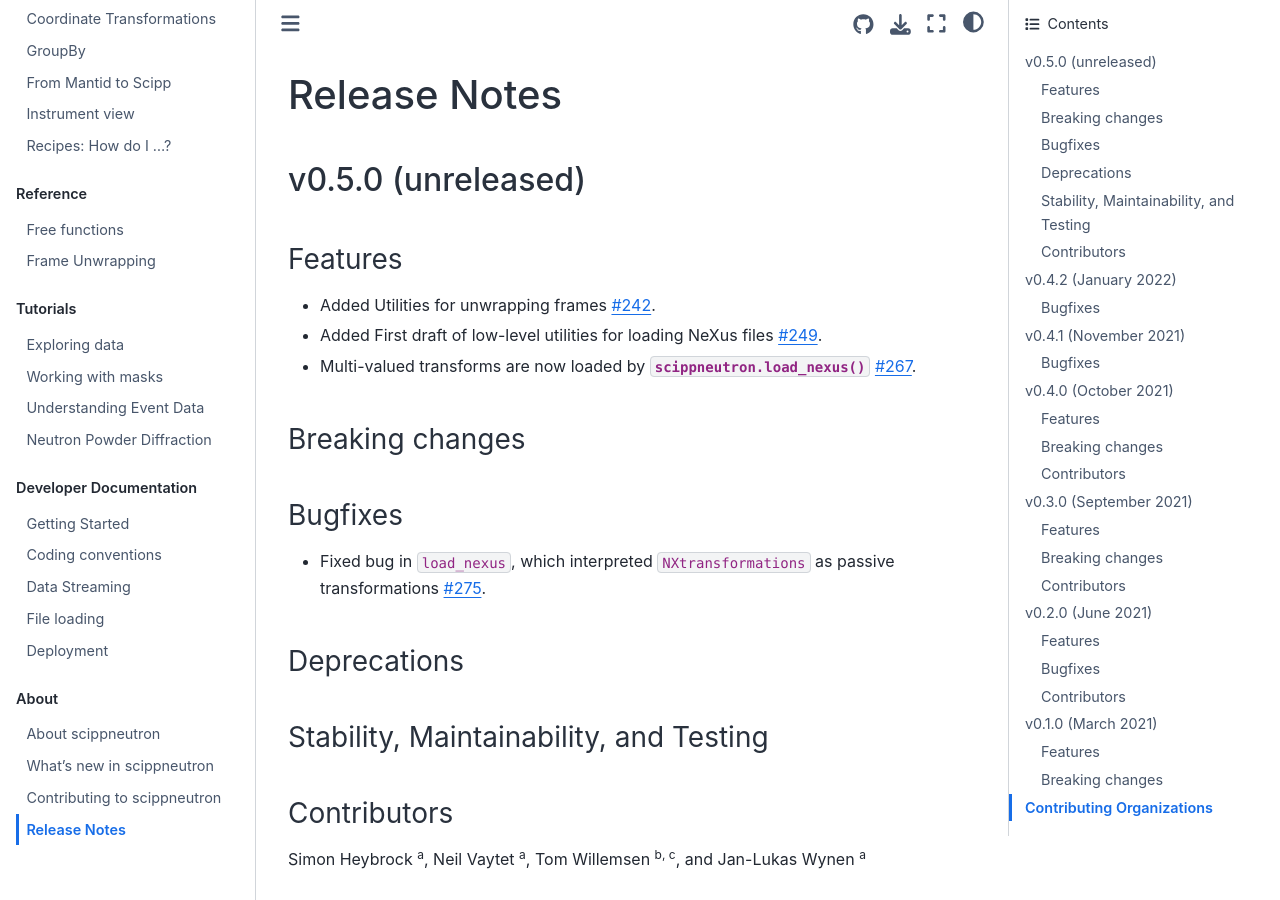
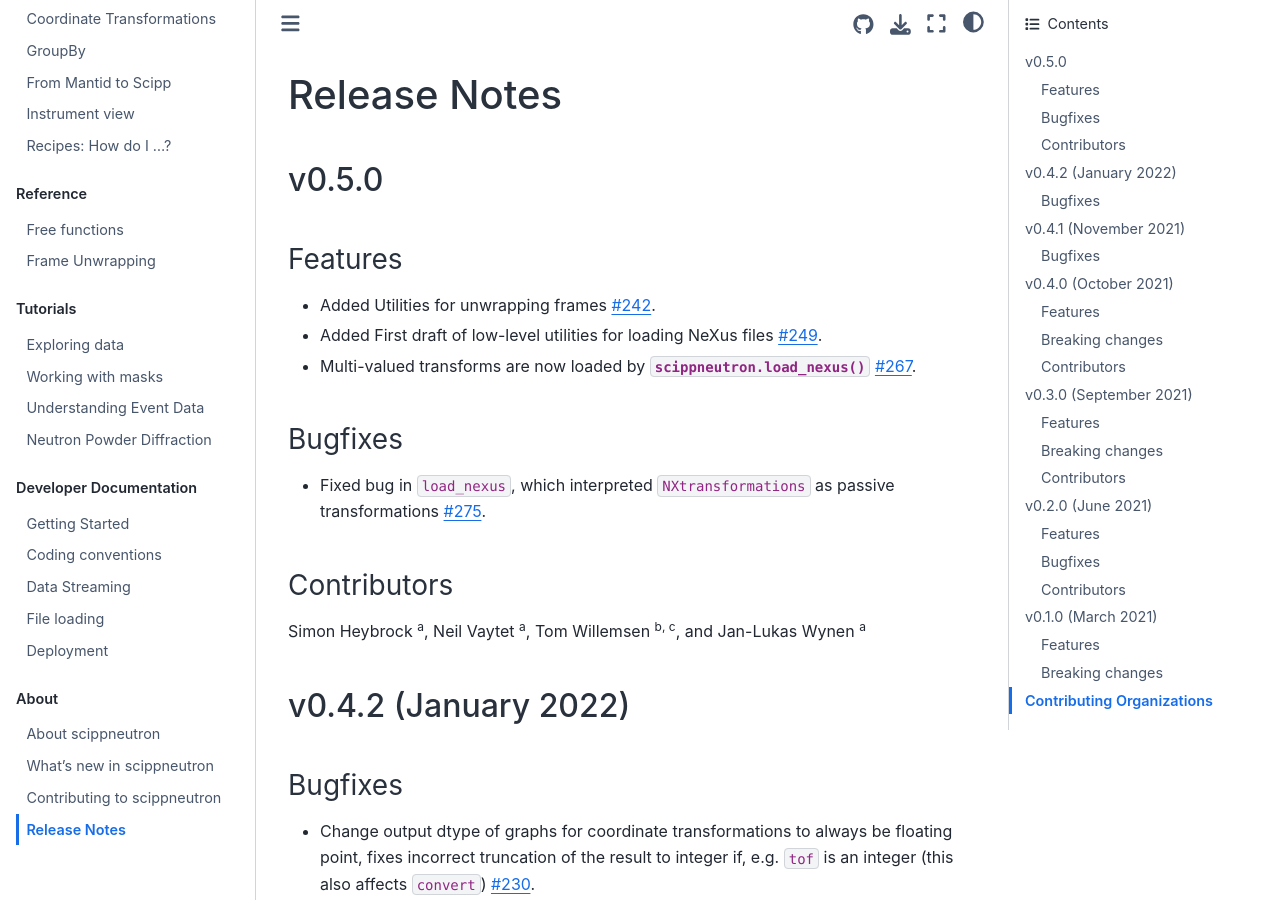
Before and after one commit to scipp/scippneutron, a Sphinx documentation site: the page built from docs/about/release-notes.rst, in a window 1280 px wide and 900 px high. Built offline with Sphinx 7.4.7 and the Sphinx Book theme 1.1.4, drawn with Linux system fonts in a browser that asks for light colours.

Commit message:
Remove empty sections from release notes

```diff
--- a/docs/about/release-notes.rst
+++ b/docs/about/release-notes.rst
@@ -3,8 +3,8 @@
 Release Notes
 =============
 
-v0.5.0 (unreleased)
---------------------
+v0.5.0
+------
 
 Features
 ~~~~~~~~
@@ -13,19 +13,10 @@ Features
 * Added First draft of low-level utilities for loading NeXus files `#249 <https://github.com/scipp/scippneutron/pull/249>`_.
 * Multi-valued transforms are now loaded by :func:`scippneutron.load_nexus` `#267 <https://github.com/scipp/scippneutron/pull/267>`_.
 
-Breaking changes
-~~~~~~~~~~~~~~~~
-
 Bugfixes
 ~~~~~~~~
 
 * Fixed bug in ``load_nexus``, which interpreted ``NXtransformations`` as passive transformations `#275 <https://github.com/scipp/scippneutron/pull/275>`_.
-
-Deprecations
-~~~~~~~~~~~~
-
-Stability, Maintainability, and Testing
-~~~~~~~~~~~~~~~~~~~~~~~~~~~~~~~~~~~~~~~
 
 Contributors
 ~~~~~~~~~~~~
```
